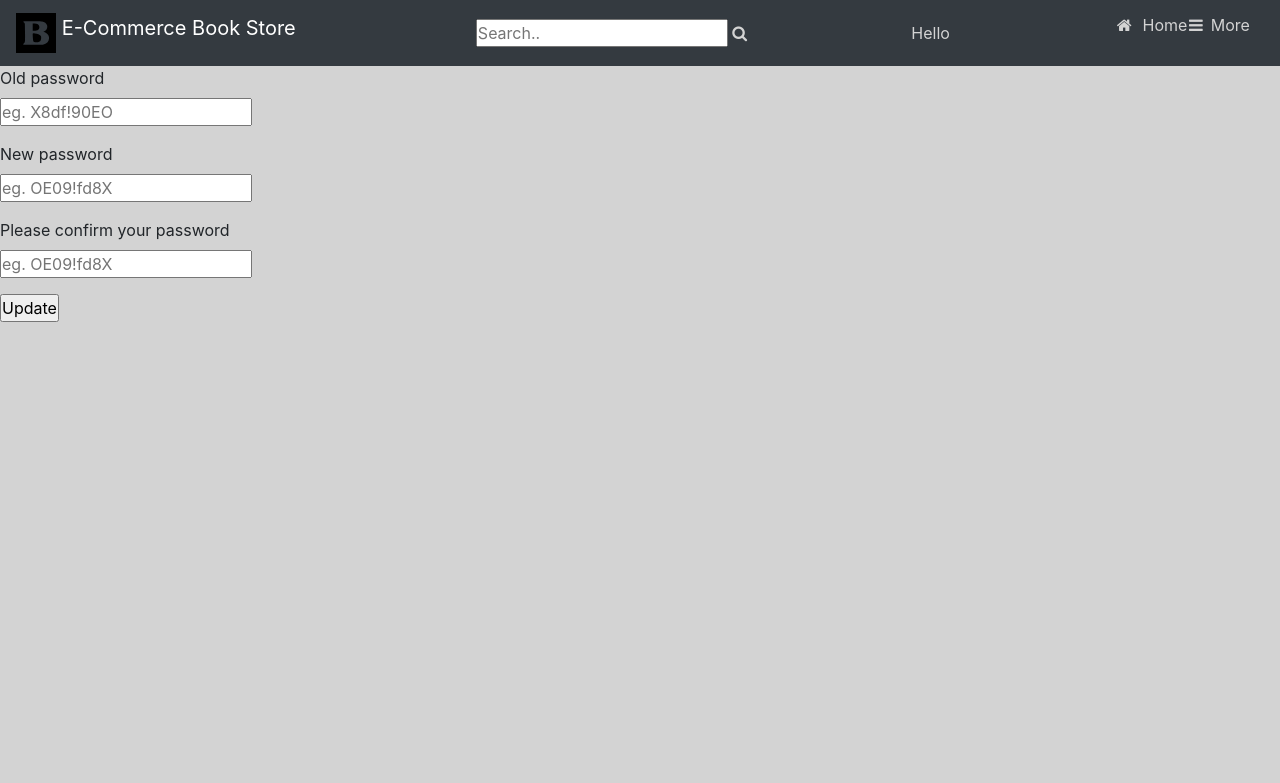
After one commit to rajgopal161/e-book_webapp, a Django app: page /update_password in a window 1280 px wide. The commit adds this page. Shown: the top 783 px of the page. Run offline with Django 3.2, Linux system fonts and the light colour scheme; some libraries are stand-ins or nearby versions.

Commit message:
Creating a function to update user password

```diff
--- a/mysite/account/urls.py
+++ b/mysite/account/urls.py
@@ -15,4 +15,6 @@ urlpatterns = [
     path('logout', views.logoutu, name="logout"),
     path('user_details', views.userdtls, name='user_details'),
     path('contact', views.contactus, name='contactus'),
+    path('update_password', views.passupdate, name='update_password'),
+    path('updatepswd', views.updatepswd, name='updatepswd'),
 ]
--- a/mysite/account/views.py
+++ b/mysite/account/views.py
@@ -117,3 +117,33 @@ def userdtls(request):
 
 def contactus(request):
     return render(request, 'myapp/contactus.html')
+
+def passupdate(request):
+    return render(request, 'myapp/updatepass.html')
+
+
+def updatepswd(request):
+    if request.method == 'POST':
+        oldpass = request.POST['oldpassword']
+        newpass = request.POST['newpassword']
+        confpass = request.POST['password_confirm']
+
+        username = request.user.username
+
+        user = authenticate(request, username=username, password=oldpass)
+
+        if user:
+            if newpass == confpass:
+                u = User.objects.get(username=username)
+                u.set_password(newpass)
+                print("New password saved")
+                u.save()
+                messages.info(request,"Password updated. Your session is logged out, Please login again")
+                return redirect('/update_password')
+            else:
+                messages.info(request,"NewPassword & ConfirmedPassword not matching")
+                return redirect('/update_password')
+
+        else:
+            messages.info(request,"oldPassword entered is incorrect")
+            return redirect('/update_password')
--- /dev/null
+++ b/mysite/myapp/templates/myapp/updatepass.html
@@ -0,0 +1,40 @@
+{% extends 'myapp/base.html' %}
+
+<html>
+    <head>
+
+
+    </head>
+    <body>
+        {% block body %}
+
+        <form  action="updatepswd" method="POST">
+            {% csrf_token %}
+                <p>
+                    <label for="oldpassword" class="oldpasswd">Old password </label> <br>
+                    <input id="oldpassword" name="oldpassword" required="required" type="password" placeholder="eg. X8df!90EO"/>
+                </p>
+                <p>
+                    <label for="newpassword" class="newyoupasswd">New password </label> <br>
+                    <input id="newpassword" name="newpassword" required="required" type="password" placeholder="eg. OE09!fd8X"/>
+                </p>
+                <p>
+                    <label for="password_confirm" class="youpasswd">Please confirm your password </label> <br>
+                    <input id="password_confirm" name="password_confirm" required="required" type="password" placeholder="eg. OE09!fd8X"/>
+                </p>
+                <p class="Updatepswd button">
+                    <input type="submit" value="Update"/>
+                </p>
+
+            </form>
+
+            <div class="ErrorMessages">
+                {% for message in messages %}
+                <h4>{{message}}</h4>
+                {% endfor %}
+            </div>
+
+        {% endblock %}
+    </body>
+
+</html>
--- a/mysite/myapp/templates/myapp/user_details.html
+++ b/mysite/myapp/templates/myapp/user_details.html
@@ -11,6 +11,9 @@
         <b>FirstName : </b> {{request.user.first_name}} <br> <br>
         <b>UserName  : </b> {{request.user.username}} <br> <br>
         <b>UserEmail : </b> {{request.user.email}} <br> <br>
+        <form>
+        <a href="{% url 'account:update_password' %}"><input type="button" value="Update Password"></a>
+        </form>
         {% endblock %}
     </body>
 
--- a/mysite/myapp/views.py
+++ b/mysite/myapp/views.py
@@ -16,7 +16,6 @@ def products(request):
     context = {
         'book_list': book_list
     }
-    print(book_list)
     return render(request,'myapp/products.html', context)
 
 def product_detail(request, book_name):
```
Also changed, not shown: mysite/db.sqlite3.
